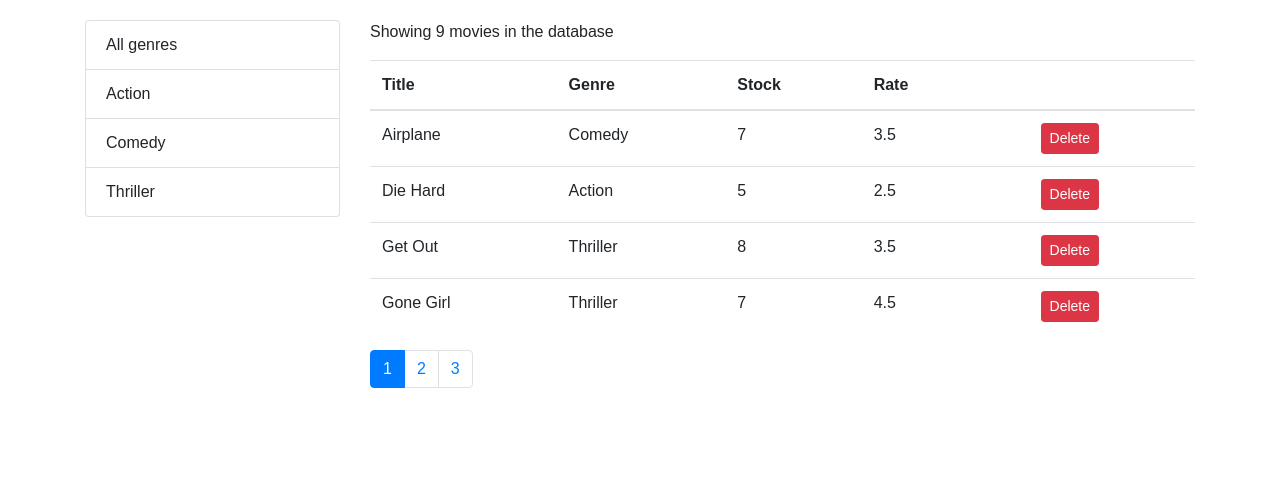
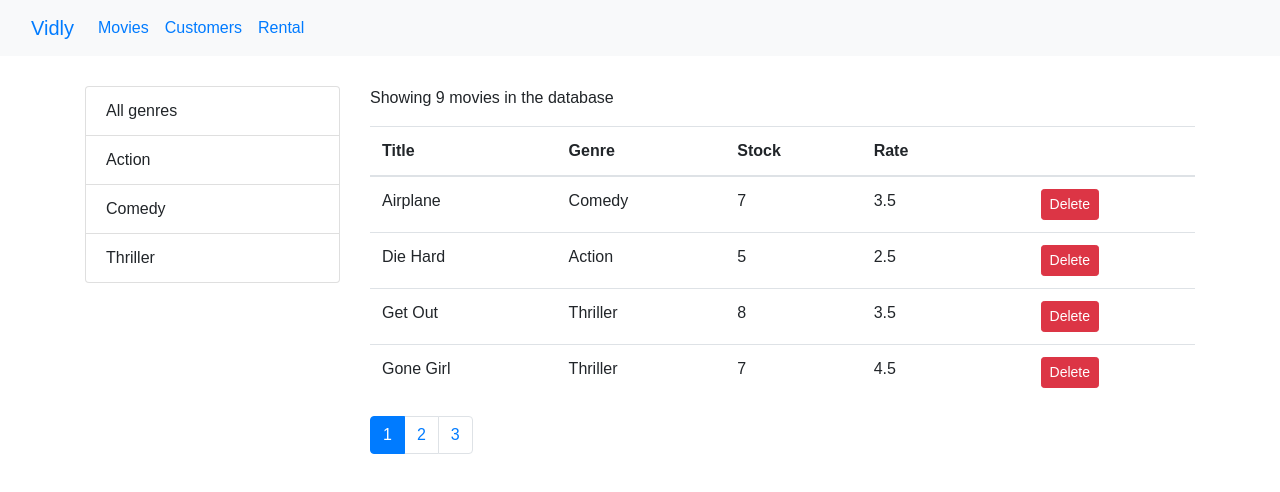
Before and after one commit to tamilarasana/Movies_app-, a React (Create React App) app: page /movies in a window 1280 px wide. Shown: the top 492 px of the page. Built offline with nearby package versions, Linux system fonts and the light colour scheme; the HTML template or start-up script is replaced by a standard one.

Commit message:
Adding the NavBar

```diff
--- a/src/App.js
+++ b/src/App.js
@@ -4,20 +4,25 @@
 import Customers from "./components/customers";
 import Rental from "./components/rental";
 import NotFound from "./components/notFound";
+import NavBar from "./components/navBar";
+import React from "react";
 
 function App() {
   return (
+    <React.Fragment>
+      <NavBar />
       <main className="container">
         <Switch>
           <Route path="/movies" component={Movies} />
           <Route path="/customers" component={Customers} />
           <Route path="/rental" component={Rental} />
           <Route path="/not-found" component={NotFound} />
-        <Redirect from="/"  exact to="/movies" />
-        <Redirect  to="/not-found" />
+          <Redirect from="/" exact to="/movies" />
+          <Redirect to="/not-found" />
           {/* <Movies /> */}
         </Switch>
       </main>
+    </React.Fragment>
   );
 }
 
--- /dev/null
+++ b/src/components/navBar.jsx
@@ -0,0 +1,40 @@
+import React from "react";
+import { Link, NavLink } from "react-router-dom";
+
+const NavBar = () => {
+  return (
+    <nav className="navbar navbar-expand-lg bg-light">
+      <div className="container-fluid">
+        <Link className="navbar-brand" to="/">
+          Vidly
+        </Link>
+        <button
+          className="navbar-toggler"
+          type="button"
+          data-bs-toggle="collapse"
+          data-bs-target="#navbarNavAltMarkup"
+          aria-controls="navbarNavAltMarkup"
+          aria-expanded="false"
+          aria-label="Toggle navigation"
+        >
+          <span className="navbar-toggler-icon"></span>
+        </button>
+        <div className="collapse navbar-collapse" id="navbarNavAltMarkup">
+          <div className="navbar-nav">
+            <NavLink className="nav-link" to="/movies">
+              Movies
+            </NavLink>
+            <NavLink className="nav-link" to="/customers">
+              Customers
+            </NavLink>
+            <NavLink className="nav-link" to="/rental">
+              Rental
+            </NavLink>
+          </div>
+        </div>
+      </div>
+    </nav>
+  );
+};
+
+export default NavBar;
--- a/src/index.css
+++ b/src/index.css
@@ -1,7 +1,10 @@
 body {
   margin: 0;
-  padding:  20px 0 0 0;
+  padding:  0 0 0 0;
   font-family: sans-serif;
+}
+.navbar {
+  margin-bottom: 30px;
 }
 
 /* code {
```
Lines whose indentation alone changed are shown as unchanged.
